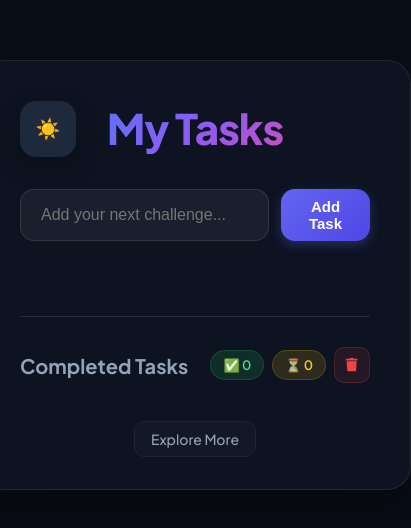
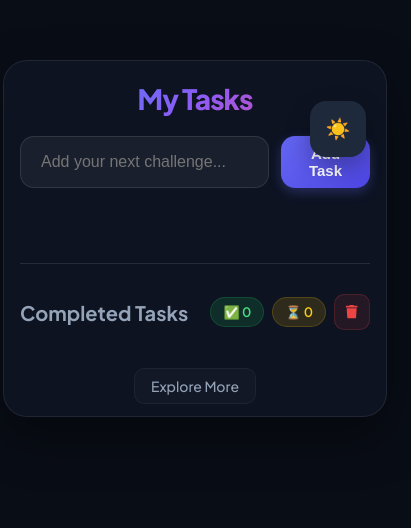
Before and after one commit to engahmedwalid99/Modern-To-Do-List, a React (Create React App) app: page / in a window 390 px wide. Shown: the top 528 px of the page, 411 px wide, since content can reach past the window. Built offline with nearby package versions, Linux system fonts and the light colour scheme.

Commit message:
Update List.css

```diff
--- a/src/List.css
+++ b/src/List.css
@@ -18,7 +18,7 @@ body {
     transition: background 0.3s ease;
 }
 
-/* Dark & Light Themes Base */
+
 body.light {
     background: #f1f5f9;
     color: #0f172a;
@@ -197,7 +197,7 @@ body.light .task-name {
     transform: scale(1.05);
 }
 
-/* Completed Section */
+
 .completed-section {
     margin-top: 30px;
     padding-top: 30px;
@@ -225,7 +225,7 @@ body.light .completed-title {
     color: #64748b;
 }
 
-/* Badges & Counter Stats */
+
 .stat-badge {
     display: inline-flex;
     align-items: center;
@@ -269,7 +269,7 @@ body.light .completed-title {
     transform: scale(1.05);
 }
 
-/* Completed Cards Layout */
+
 .completed-card {
     display: flex;
     justify-content: space-between;
@@ -322,7 +322,45 @@ body.light .completed-title {
     color: #4ade80;
 }
 
-/* Floating Theme Button */
+@media (max-width: 767px) {
+    .todo-container {
+        padding: 20px 16px;
+    }
+
+    .title {
+        font-size: 28px;
+        margin-bottom: 20px;
+    }
+
+
+    .theme-btn {
+        top: auto;
+        bottom: 20px;
+        right: 20px;
+        width: 44px;
+        height: 44px;
+        font-size: 16px;
+        border-radius: 50%;
+    }
+
+
+    .task-card {
+        padding: 12px 14px;
+        gap: 10px;
+    }
+
+    .task-name {
+        font-size: 14px;
+    }
+
+    .actions button {
+        width: 32px;
+        height: 32px;
+        font-size: 12px;
+    }
+}
+
+
 .theme-btn {
     position: fixed;
     top: 40px;
```
